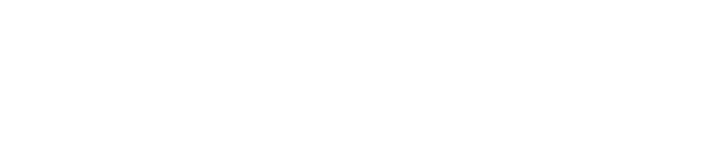
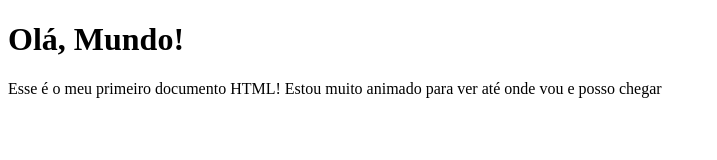
Before and after one commit to JhonathanPb/html-css, a plain HTML site: page exercicios/ex001/index.html in a window 1280 px wide. Shown: the whole page, without its empty margins (0-717 px from the left). Drawn offline with Linux system fonts and the light colour scheme.

Commit message:
Update index.html

```diff
--- a/exercicios/ex001/index.html
+++ b/exercicios/ex001/index.html
@@ -3,9 +3,11 @@
 <head>
     <meta charset="UTF-8">
     <meta name="viewport" content="width=device-width, initial-scale=1.0">
-    <title>Document</title>
+    <title>Meu primeiro exercicio</title>
 </head>
 <body>
+    <h1>Olá, Mundo!</h1>
+    <p>Esse é o meu primeiro documento HTML! Estou muito animado para ver até onde vou e posso chegar</p>
 
 </body>
 </html>
```
